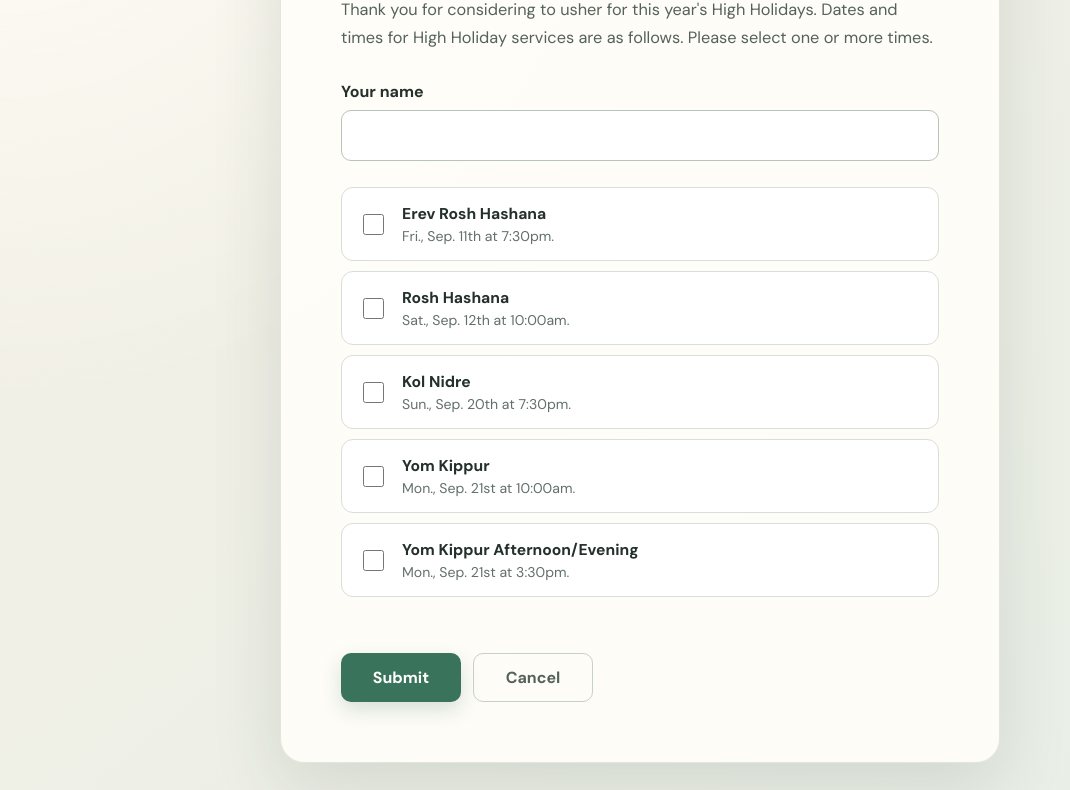
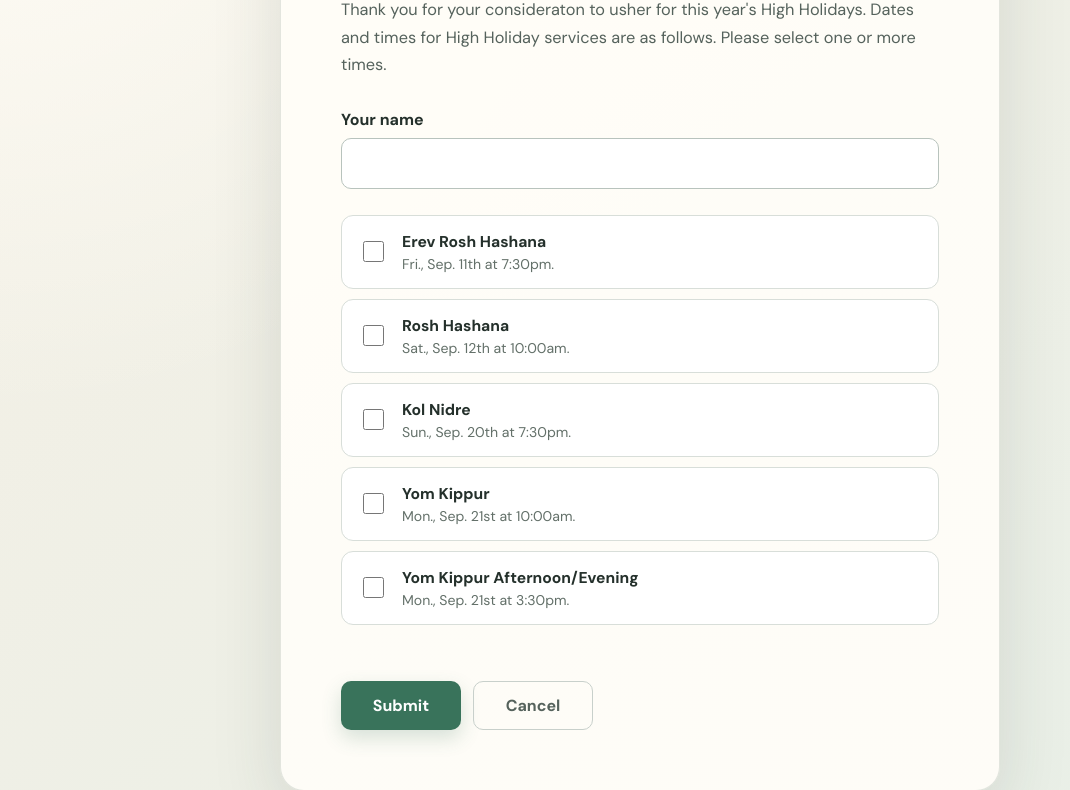
Before and after one commit to esemmelman/ushering-form, a website built with Vite: page index.html in a window 1280 px wide. Shown: the part 213-1003 px from the top of the page, without its empty margins (0-1070 px from the left). Built offline with nearby package versions, Linux system fonts and the light colour scheme.

Commit message:
Update volunteer form wording

```diff
--- a/index.html
+++ b/index.html
@@ -12,7 +12,7 @@
         <div id="form-view">
           <p class="eyebrow">Volunteer sign-up</p>
           <h1 id="page-title">High Holiday Ushers</h1>
-          <p class="intro">Thank you for considering to usher for this year's High Holidays. Dates and times for High Holiday services are as follows. Please select one or more times.</p>
+          <p class="intro">Thank you for your consideraton to usher for this year's High Holidays. Dates and times for High Holiday services are as follows. Please select one or more times.</p>
 
           <form id="volunteer-form" novalidate>
             <label class="name-field" for="volunteer-name">
```
